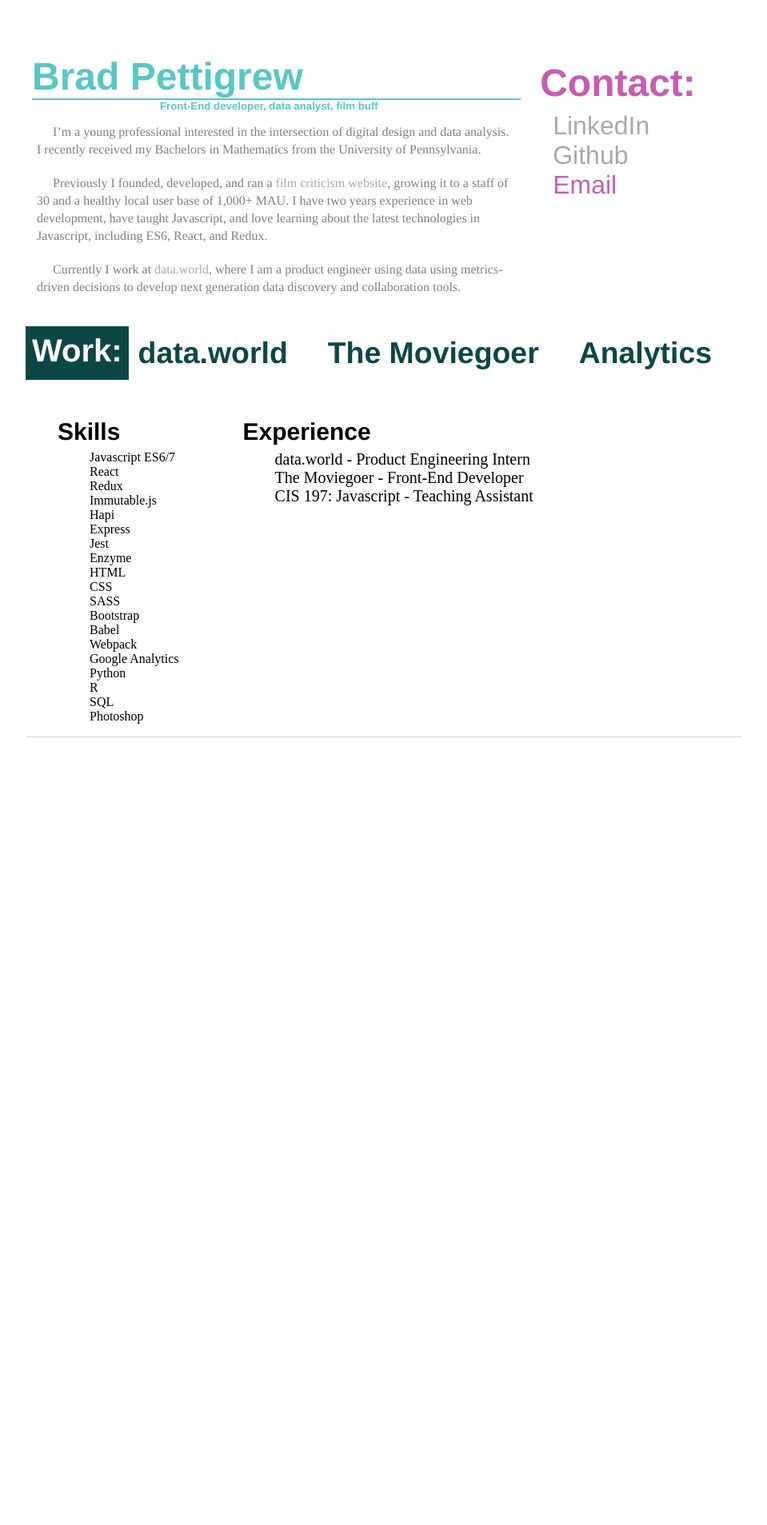
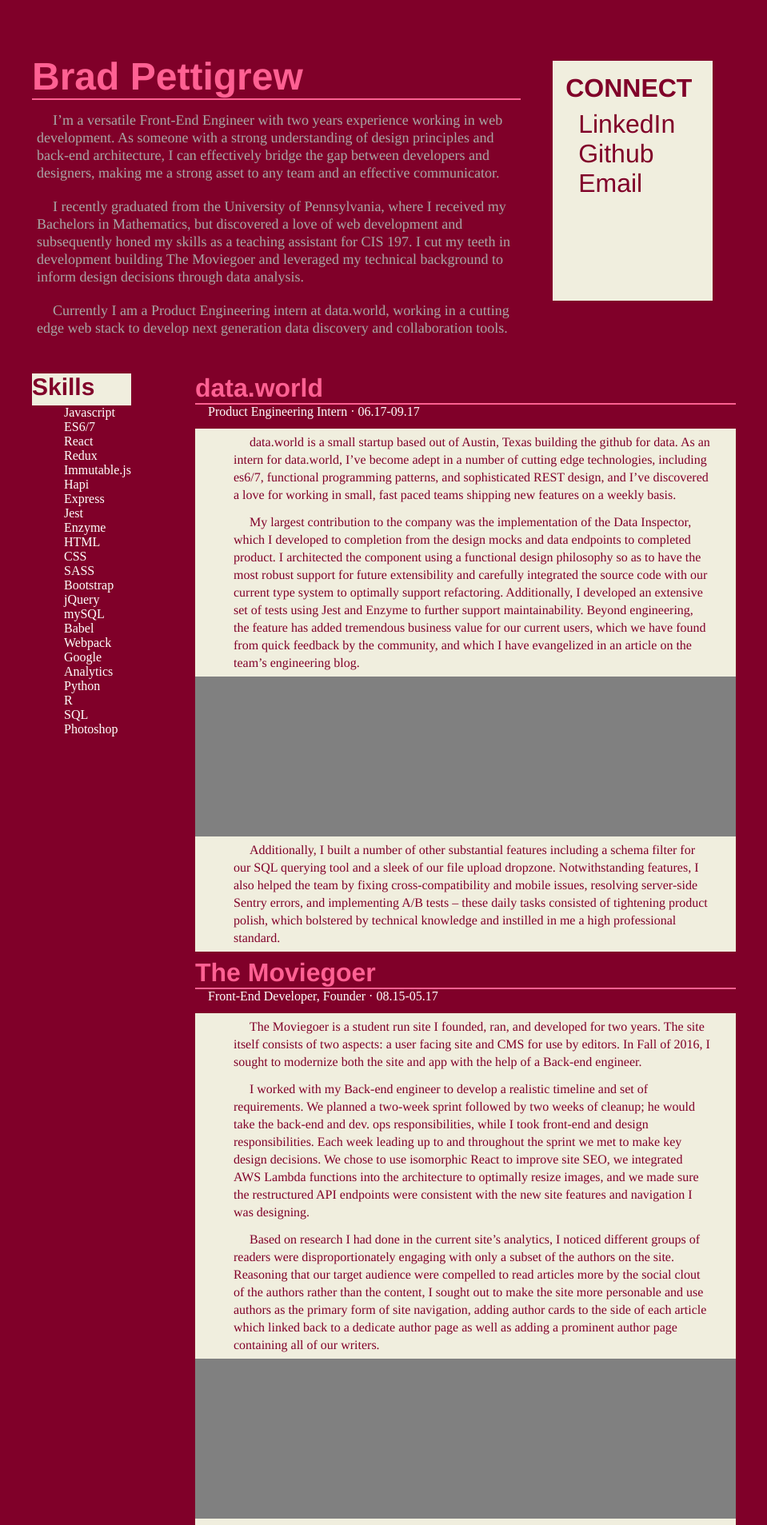
Before and after one commit to grewp/grewp.github.io, a Jekyll site: the page built from index.html, in a window 1280 px wide. Shown: the top 1907 px of the page at 80% size, without its empty margins (160-1119 px from the left). Built offline with Jekyll 4.4.1, drawn with Linux system fonts in a browser that asks for light colours; before the commit the page ends 982 px from its top, so only the background shows below that; some of the changed text lies outside the part shown.

Commit message:
majority of redesign done

```diff
--- a/css/home.css
+++ b/css/home.css
@@ -1,10 +1,12 @@
 .info {
   display: flex;
+  margin-bottom: 1rem;
 }
 
 .personalInfo {
   flex-grow: 3;
   max-width: 70%;
+  font-size: 1.125rem;
 }
 
 .personalInfo div {
@@ -13,33 +15,22 @@
 
 .personalInfo h3 {
   font-size: 3rem;
-  color: #58C7C3;
-  border-style: solid;
-  border-width: 0 0 2px 0;
-}
-
-.personalInfo h5 {
-  margin: 0 0 0 10rem;
-  color: #58C7C3;
-}
-
-p {
-  color: grey;
-  line-height: 1.375rem;
-  text-indent: 1.25rem;
-  padding: .375rem;
-  margin: .5rem 0rem;
 }
 
 .contactInfo {
   flex-grow: 2;
   font-family: helvetica;
   font-size: 2rem;
-  color: #C75DB1;
+  max-width: 200px;
+  color: #800029;
+  background-color: #f0eede;
+  height: 300px;
+  margin-left: 2rem;
+  margin-top: 1rem;
 }
 
 .contactInfo span {
-  font-size: 3rem;
+  font-size: 2rem;
   font-family: helvetica;
   font-weight: bold;
 }
@@ -54,27 +45,13 @@ p {
   margin: .5rem 0 0 0;
 }
 
-h2 {
-  font-size: 2.5rem;
-  color: white;
-  background-color: #0C4745;
-  padding: .5rem;
+.contactInfo a {
+  color: #800029;
 }
 
-.projectsList {
-  display: flex;
-  margin: 1rem 0;
-}
-
-.projectsList a {
-  color: #0C4745;
-  font-size: 2rem;
-  flex-grow: 1;
-  margin: .75rem;
-}
-
-.projectsList a:hover {
-
+.contactInfo a:hover {
+  color: white;
+  text-decoration: none;
 }
 
 .moreInfo {
@@ -101,6 +78,17 @@ h2 {
   margin-left: 5rem;
 }
 
+.left {
+  height: 200px;
+  color: #800029;
+  background-color: rgb(240, 238, 222);
+}
+
+.left ul {
+  background-color: #800029;
+  color: white;
+}
+
 .right li {
   font-size: 20px;
 }
@@ -109,14 +97,9 @@ h2 {
   font-size: 2rem;
 }
 
-.moreInfo div {
+/*.moreInfo div:first-child {
   margin-left: 1rem;
-  margin-top: .75rem;
-}
-
-.moreInfo span {
-  margin-left: 1rem;
-}
+}*/
 
 .moreInfo h5 {
   margin-bottom: .375rem;
@@ -125,3 +108,33 @@ h2 {
 .moreInfo ul {
   margin: 0 0 .5rem 0;
 }
+
+.expCard span {
+  margin-left: 1rem;
+  color: white
+}
+
+.expCard p {
+  color: #800029;
+  background-color: #f0eede;
+  padding-left: 3rem;
+  padding-right: 2rem;
+  margin-top: 0rem;
+  margin-bottom: 0rem;
+}
+
+.expCard p:first-of-type {
+  margin-top: .75rem;
+}
+
+.expCard p:last-child {
+  margin-bottom: .5rem;
+}
+
+.imgPlaceholder {
+  /*display: inline;*/
+  height: 200px;
+  width: 100%;
+  background-color: grey;
+  margin-left: 0;
+}
--- a/css/main.css
+++ b/css/main.css
@@ -1,6 +1,7 @@
 body {
     margin: 60px auto;
     width: 70%;
+    background-color: #800029;
 }
 
 h1, h2, h3, h4, h5 {
@@ -8,40 +9,29 @@ h1, h2, h3, h4, h5 {
   font-family: helvetica;
 }
 
-nav {
-  color: #58C7C3;
+h3 {
+  color: #ff6193;
+  border-style: solid;
+  border-width: 0 0 2px 0;
 }
 
-nav ul {
-  border-style: solid;
-  border-width: 0 0 1px 0;
-  padding: 0;
-}
-
-nav a {
-  color: #58C7C3;
-  font-family:'Helvetica', 'Arial', 'Sans-Serif';
-  list-style: none;
-  font-weight: bold;
-  font-size: 2rem;
-}
-
-nav ul {
-  margin: 0;
+p {
+    color: #a7a7a7;
+    font-family:'Paltino', 'Times';
+    line-height: 1.375rem;
+    text-indent: 1.25rem;
+    padding: .375rem;
+    margin: .5rem 0rem;
 }
 
 a {
     text-decoration: none;
-    color: darkgrey;
+    color: #fffffd;
 }
 a:hover {
     text-decoration: underline;
 }
 
-p {
-    color: #333;
-    font-family:'Paltino', 'Times';
-}
 footer {
     border-top: 1px solid #d5d5d5;
     font-size: .8em;
--- a/index.html
+++ b/index.html
@@ -6,22 +6,20 @@ title: Homepage
 	<div class='personalInfo'>
 		<div>
 			<h3>Brad Pettigrew</h3>
-			<h5>Front-End developer, data analyst, film buff</h5>
-			<p><span>I’m a young professional interested in the intersection of digital design and data analysis.
-I recently received my Bachelors in Mathematics from the University of Pennsylvania.</span></p>
-
-			<p><span>Previously I founded, developed, and ran a <a href='https://pennmoviegoer.com' target='_blank'>film criticism website</a>, growing it to a staff of 30
-				 and a healthy local user base of 1,000+ MAU. I have two years experience in web development, have taught Javascript, and love learning about the latest
-				 technologies in Javascript, including ES6, React, and Redux.</span></p>
-
-			<p><span>Currently I work at <a href='https://data.world' target='_blank'>data.world</a>, where I am a product engineer using data using metrics-driven
-				decisions to develop next generation data discovery and collaboration tools.</span></p>
-
+			<p>I’m a versatile Front-End Engineer with two years experience working in web development. As someone
+				with a strong understanding of design principles and back-end architecture, I can effectively bridge
+				the gap between developers and designers, making me a strong asset to any team and an effective communicator.</p>
+			<p>I recently graduated from the University of Pennsylvania, where I received my Bachelors in Mathematics,
+				but discovered a love of web development and subsequently honed my skills as a teaching assistant for CIS 197.
+				I cut my teeth in development building The Moviegoer and leveraged my technical background to inform design
+				decisions through data analysis.</p>
+			<p>Currently I am a Product Engineering intern at data.world, working in a cutting edge web stack to develop
+				next generation data discovery and collaboration tools.</p>
 		</div>
 	</div>
 	<div class='contactInfo'>
 		<div>
-			<span>Contact:</span>
+			<span>CONNECT</span>
 			<ul>
 				<li><a href='https://www.linkedin.com/in/bradpettigrew/' target='_blank'>LinkedIn</a></li>
 				<li><a href='https://www.github.com/grewp' target='_blank'>Github</a></li>
@@ -29,24 +27,6 @@ I recently received my Bachelors in Mathematics from the University of Pennsylva
 			</ul>
 		</div>
 	</div>
-</div>
-<div class='projectsList'>
-	<h2>Work:</h2>
-	<a>
-		<div>
-			<h3>data.world</h3>
-		</div>
-	</a>
-	<a>
-		<div>
-			<h3>The Moviegoer</h3>
-		</div>
-	</a>
-	<a>
-		<div>
-			<h3>Analytics</h3>
-		</div>
-	</a>
 </div>
 <div class='moreInfo'>
 	<div class='wrapper'>
@@ -65,6 +45,8 @@ I recently received my Bachelors in Mathematics from the University of Pennsylva
 				<li>CSS</li>
 				<li>SASS</li>
 				<li>Bootstrap</li>
+				<li>jQuery</li>
+				<li>mySQL</li>
 				<li>Babel</li>
 				<li>Webpack</li>
 				<li>Google Analytics</li>
@@ -77,12 +59,70 @@ I recently received my Bachelors in Mathematics from the University of Pennsylva
 			</ul>
 		</div>
 		<div class='right'>
-			<h5>Experience</h5>
-				<ul>
-					<li>data.world - Product Engineering Intern</li>
-					<li>The Moviegoer - Front-End Developer</li>
-					<li>CIS 197: Javascript - Teaching Assistant</li>
-				</ul>
+				<div class='expCard'>
+					<h3>data.world</h3>
+					<span>Product Engineering Intern · 06.17-09.17</span>
+					<p>data.world is a small startup based out of Austin, Texas building the github for data.
+						As an intern for data.world, I’ve become adept in a number of cutting edge technologies,
+						including es6/7, functional programming patterns, and sophisticated REST design, and I’ve
+						discovered a love for working in small, fast paced teams shipping new features on a weekly basis.</p>
+					<p>My largest contribution to the company was the implementation of the Data Inspector, which I developed
+						 to completion from the design mocks and data endpoints to completed product. I architected the component
+						  using a functional design philosophy so as to have the most robust support for future extensibility
+							and carefully integrated the source code with our current type system to optimally support refactoring.
+							Additionally, I developed an extensive set of tests using Jest and Enzyme to further support maintainability.
+							 Beyond engineering, the feature has added tremendous business value for our current users, which we have
+							 found from quick feedback by the community, and which I have evangelized in an article on the team’s engineering blog.</p>
+					<div class='imgPlaceholder'></div>
+					<p>Additionally, I built a number of other substantial features including a schema filter for our SQL querying
+						 tool and a sleek of our file upload dropzone. Notwithstanding features, I also helped the team by fixing
+						  cross-compatibility and mobile issues, resolving server-side Sentry errors, and implementing A/B tests – these
+							 daily tasks consisted of tightening product polish, which bolstered by technical knowledge and instilled in me
+							  a high professional standard.</p>
+				</div>
+				<div class='expCard'>
+					<h3>The Moviegoer</h3>
+					<span>Front-End Developer, Founder · 08.15-05.17</span>
+					<p>The Moviegoer is a student run site I founded, ran, and developed for two years.
+						The site itself consists of two aspects: a user facing site and CMS for use by editors.
+						In Fall of 2016, I sought to modernize both the site and app with the help of a Back-end engineer.</p>
+					<p>I worked with my Back-end engineer to develop a realistic timeline and set of requirements. We
+						planned a two-week sprint followed by two weeks of cleanup; he would take the back-end and dev. ops
+						responsibilities, while I took front-end and design responsibilities. Each week leading up to and
+						throughout the sprint we met to make key design decisions. We chose to use isomorphic React to improve
+						site SEO, we integrated AWS Lambda functions into the architecture to optimally resize images, and we
+						made sure the restructured API endpoints were consistent with the new site features and navigation I was designing.</p>
+					<p>Based on research I had done in the current site’s analytics, I noticed different groups of readers were
+						disproportionately engaging with only a subset of the authors on the site. Reasoning that our target audience
+						were compelled to read articles more by the social clout of the authors rather than the content, I sought out
+						to make the site more personable and use authors as the primary form of site navigation, adding author cards
+						to the side of each article which linked back to a dedicate author page as well as adding a prominent author
+						page containing all of our writers.</p>
+					<div class='imgPlaceholder'></div>
+					<p>I implemented this idea from concept to execution building wireframes and subsequently design mocks for each
+						page. During the design period, I brought on a graphic designer to assist with the development of site typography,
+						specifying not only a system of fonts, but best practice for font sizing, spacing, and coloring to improve readability.
+						I then wrote all of the Front-end code in React and CSS with the help of Bourbon Neat’s grid system.  The choice of
+						Bourbon Neat over Bootstrap was made because the site’s minimalist design did not necessitate all of the features of
+						Bootstrap. Moreover, since the React architecture was selectively rendering articles that were essentially text nodes
+						(the images were loaded asynchronously after page load) Bootstrap’s large packet size would have slowed down an otherwise
+						snappy technical design.  Finally, in the clean up stages of development I ran informal user tests to make sure the site
+						navigation was effective, cross-compatible, and responsive.</p>
+				</div>
+				<div class='expCard'>
+					<h3>CIS 197</h3>
+					<span>Teaching Assistant · 01.17-05.17</span>
+					<div class='content'>
+						<p>CIS 197 is a technical elective taught entirely by upperclassmen with practical exposure to the subject matter.
+							I took a position as a Teaching Assistant for the class both out of my passion for web development and because I valued
+							the beauty in small details – I knew that mastery of the fundamentals is essential to a successful career in software
+							development and that teaching was the best way to understand the material deeply.</p>
+						<p>I worked with three other teaching assistants to bring the curriculum up to modern standards and gave guest lectures
+							in my areas of interest, including project management and d3. I strengthened my debugging skills pair programming with
+							students in my weekly office hours and I gained a tremendous amount of experience diffusing unruly architectures for
+							students’ final projects ranging in complexity from an online scheduler to a three-dimensional weather visualizer using three.js.</p>
+					</div>
+				</div>
 		</div>
 	</div>
 </div>
```
